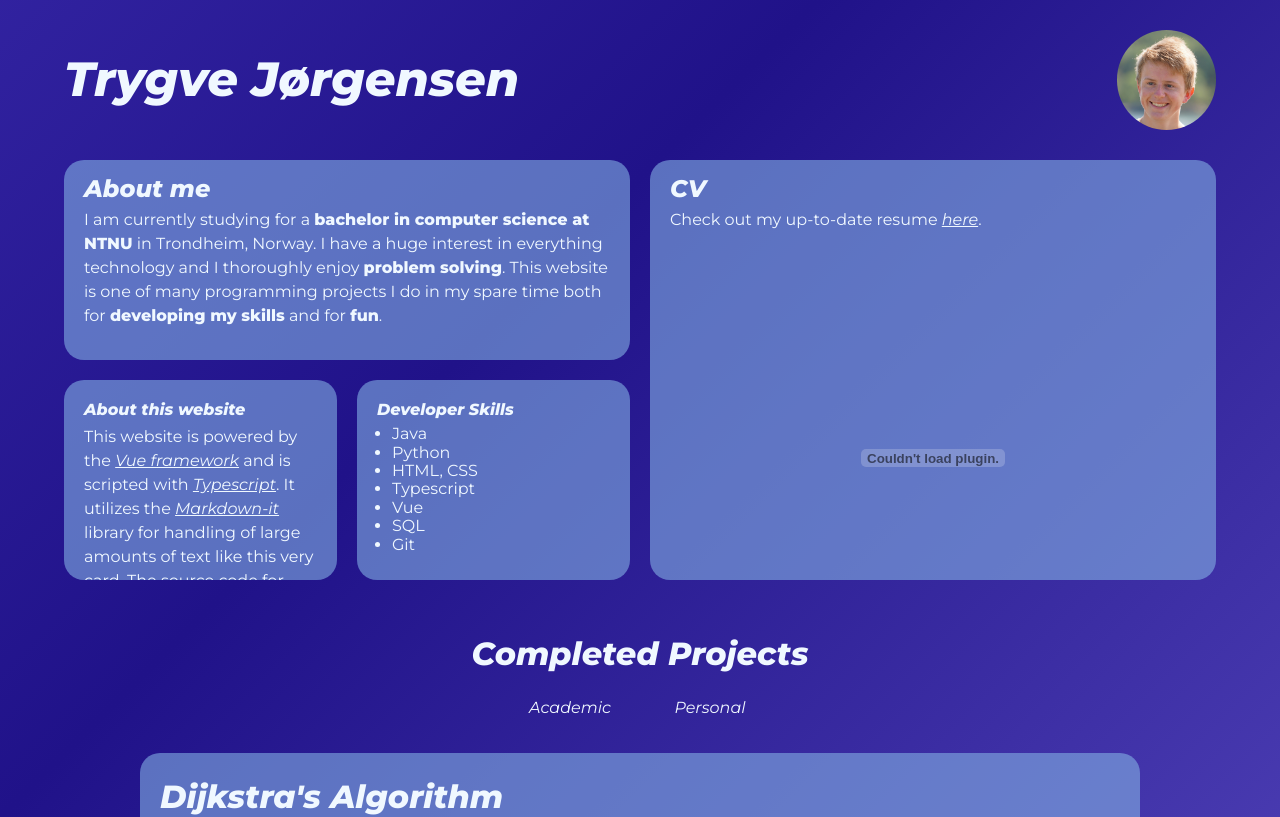
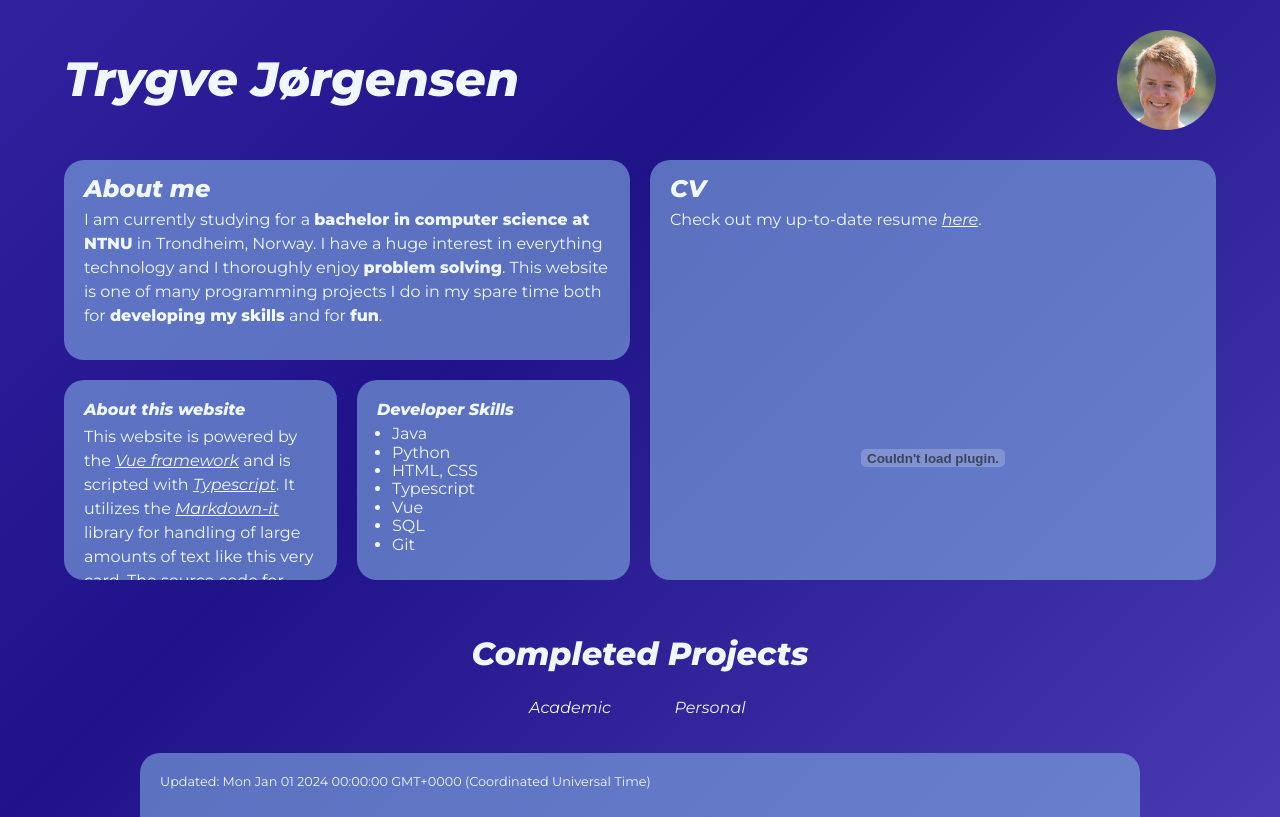
Before and after one commit to troytyggis55/personal-website, a Vue app: page / in a window 1280 px wide. Shown: the top 817 px of the page. Built offline with nearby package versions, Linux system fonts and the light colour scheme.

Commit message:
Fixed rudimentary frontmatter support for markdown files

```diff
--- a/package.json
+++ b/package.json
@@ -12,6 +12,8 @@
   "dependencies": {
     "@types/node": "^20.10.5",
     "core-js": "^3.8.3",
+    "front-matter": "^4.0.2",
+    "gray-matter": "^4.0.3",
     "markdown-it": "^14.0.0",
     "node": "^21.2.0",
     "vue": "^3.2.13"
--- a/public/academic/Dijkstra.md
+++ b/public/academic/Dijkstra.md
@@ -1,3 +1,8 @@
+---
+title: Dijkstra's Algorithm
+date: 2024-01-01
+---
+
 ## Dijkstra's Algorithm
 
 ### Description
--- a/src/components/CardTemplate.vue
+++ b/src/components/CardTemplate.vue
@@ -23,6 +23,7 @@ h1, h2, h3, h4, h5, h6 {
 
 .outer:hover {
   box-shadow: 0 0 30px 1px rgba(0, 0, 0, 0.3);
+  transform: scale(1.01);
 
   ::-webkit-scrollbar-thumb {
     background: rgba(134, 150, 220, 0.77);
--- a/src/components/MarkdownRenderer.vue
+++ b/src/components/MarkdownRenderer.vue
@@ -1,10 +1,14 @@
 <template>
+  <p v-if="metaData.date !== ''">
+    <small>Updated: {{ metaData.date }}</small>
+  </p>
   <div v-html="markdown.render(markdownContent)" />
 </template>
 
 <script setup lang="ts">
 import { defineProps, onMounted, ref } from 'vue';
 import MarkdownIt from "markdown-it";
+import frontmatter from "front-matter";
 
 const props = defineProps({
   source: {
@@ -13,14 +17,23 @@ const props = defineProps({
   }
 });
 
+interface FrontMatter {
+  date: string;
+}
+
 const markdown = new MarkdownIt();
 const markdownContent = ref('');
+const metaData = ref<FrontMatter>({ date: '' });
 
 onMounted( () => {
   fetch(props.source)
     .then(response => response.text())
     .then(text => {
-      markdownContent.value = text;
+      const { body, attributes } = frontmatter<FrontMatter>(text);
+      markdownContent.value = body;
+      metaData.value = {
+        date: attributes.date || ''
+      }
     })
 });
 </script>
```
Also changed, not shown: 1 other file (tests, documents, lock files or other folders).
